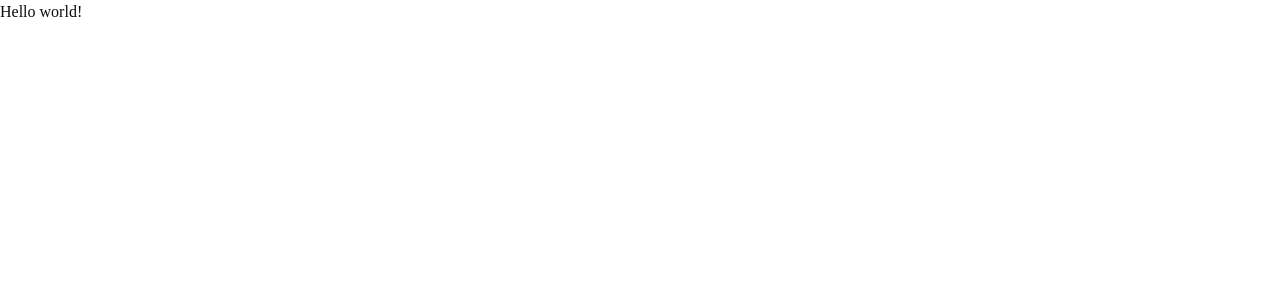
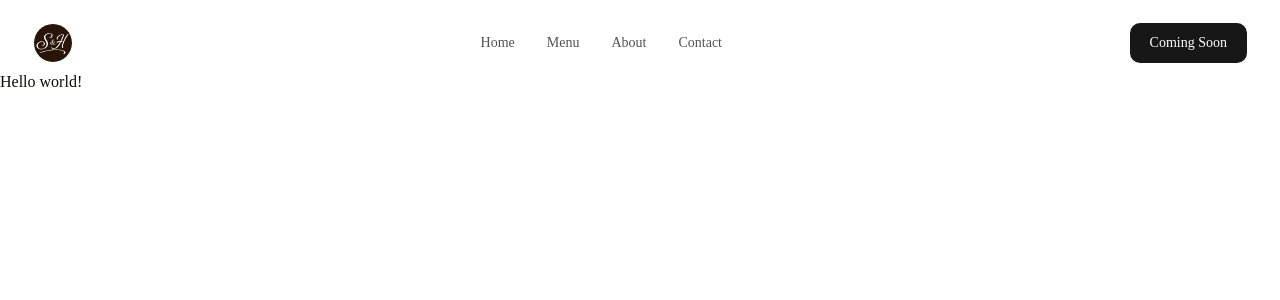
Before and after one commit to CJ484/salt-honey, a Next.js app: page / in a window 1280 px wide. Shown: the top 300 px of the page. Built offline with nearby package versions, Linux system fonts and the light colour scheme.

Commit message:
Add Header component with responsive navigation and integrate into layout

```diff
--- a/app/(pages)/layout.tsx
+++ b/app/(pages)/layout.tsx
@@ -1,4 +1,5 @@
 import type { Metadata } from "next";
+import { Header } from "@/components/";
 import "@/app/styles/globals.css";
 
 export const metadata: Metadata = {
@@ -20,7 +21,10 @@ export default function RootLayout({
 }>) {
   return (
     <html lang="en">
-      <body>{children}</body>
+      <body className="relative">
+        <Header />
+        {children}
+      </body>
     </html>
   );
 }
--- /dev/null
+++ b/components/Header.tsx
@@ -0,0 +1,114 @@
+"use client";
+
+import { useEffect, useRef, useState } from "react";
+import { motion, AnimatePresence } from "motion/react";
+import { LuMenu, LuX } from "react-icons/lu";
+
+const LINKS = [
+  {
+    label: "Home",
+    href: "/",
+  },
+  {
+    label: "Menu",
+    href: "/menu",
+  },
+  {
+    label: "About",
+    href: "/about",
+  },
+  {
+    label: "Contact",
+    href: "/contact",
+  }
+]
+
+export default function Header() {
+  const [open, setOpen] = useState(false);
+  const [scrolled, setScrolled] = useState(false);
+  const scrollRef = useRef<HTMLDivElement>(null);
+
+  useEffect(() => {
+    const el = scrollRef.current;
+    if (!el) return;
+    const onScroll = () => setScrolled(el.scrollTop > 8);
+    onScroll();
+    el.addEventListener("scroll", onScroll, { passive: true });
+    return () => el.removeEventListener("scroll", onScroll);
+  }, []);
+
+  return (
+    <section className="w-full bg-white dark:bg-neutral-950">
+      <div
+        ref={scrollRef}
+        className="w-full overflow-y-auto pt-4"
+      >
+        <div className="sticky top-4 z-40 px-4 sm:px-6 lg:px-8">
+          <div className="mx-auto w-full max-w-[1400px]">
+            <motion.nav
+              initial={{ opacity: 0, y: -6 }}
+              animate={{ opacity: 1, y: 0 }}
+              transition={{ duration: 0.5, ease: [0.22, 1, 0.36, 1] }}
+              className={`relative py-1.5 pr-0 pl-0 flex items-center justify-between transition-[background-color,backdrop-filter,border-color,box-shadow,border-radius,padding-left,padding-right] duration-300 ease-out ${
+                scrolled
+                  ? "rounded-2xl bg-white/70 dark:bg-neutral-950/60 backdrop-blur-xl border border-neutral-200 dark:border-neutral-800 shadow-[0_8px_30px_-10px_rgba(0,0,0,0.08)] pl-4! pr-1.5!"
+                  : "rounded-none bg-transparent border border-transparent"
+              }`}
+            >
+              <a href="#" className="flex items-center gap-2 text-neutral-900 dark:text-white font-semibold">
+                {/* eslint-disable-next-line @next/next/no-img-element */}
+                <img src="/images/saltandHoneyLogoSmall.svg" alt="Salt & Honey Logo" className="w-10 h-10" />
+              </a>
+
+              <div className="hidden md:flex items-center gap-8 px-4">
+                {LINKS.map((link) => (
+                  <a
+                    key={link.href}
+                    href="#"
+                    className="text-sm text-neutral-600 dark:text-neutral-300 hover:text-neutral-900 dark:hover:text-white transition-colors"
+                  >
+                    {link.label}
+                  </a>
+                ))}
+              </div>
+
+              <div className="flex items-center gap-1.5">
+                <button className="hidden sm:inline-flex items-center px-5 py-2.5 rounded-[10px] bg-neutral-900 dark:bg-white text-white dark:text-neutral-900 text-sm font-medium hover:opacity-90 transition-opacity cursor-pointer">
+                  Coming Soon
+                </button>
+                <button
+                  onClick={() => setOpen((v) => !v)}
+                  className="md:hidden grid place-items-center h-10 w-10 rounded-[10px] border border-neutral-200 dark:border-neutral-700 text-neutral-900 dark:text-white cursor-pointer"
+                  aria-label="Toggle menu"
+                >
+                  {open ? <LuX className="h-4 w-4" /> : <LuMenu className="h-4 w-4" />}
+                </button>
+              </div>
+            </motion.nav>
+            {/* Mobile menu */}
+            <AnimatePresence>
+              {open && (
+                <motion.div
+                  initial={{ opacity: 0, y: -8 }}
+                  animate={{ opacity: 1, y: 0 }}
+                  exit={{ opacity: 0, y: -8 }}
+                  transition={{ duration: 0.25 }}
+                  className="md:hidden mt-2 rounded-2xl border border-neutral-200 dark:border-neutral-800 bg-white/80 dark:bg-neutral-950/80 backdrop-blur-xl p-4 flex flex-col gap-1"
+                >
+                  {LINKS.map((l) => (
+                    <a key={l.href} href={l.href} className="text-sm text-neutral-800 dark:text-neutral-200 py-2">
+                      {l.label}
+                    </a>
+                  ))}
+                  <button className="mt-2 w-full px-4 py-2.5 rounded-[10px] bg-neutral-900 dark:bg-white text-white dark:text-neutral-900 text-sm font-medium cursor-pointer">
+                    Coming Soon
+                  </button>
+                </motion.div>
+              )}
+            </AnimatePresence>
+          </div>
+        </div>
+      </div>
+    </section>
+  );
+}
--- a/components/index.ts
+++ b/components/index.ts
@@ -1 +1,2 @@
 export * from "./ui/button";
+export { default as Header } from "./Header";
```
